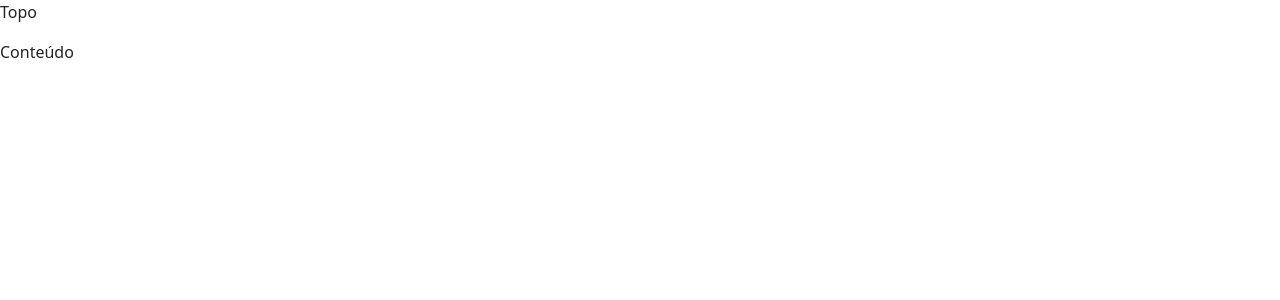
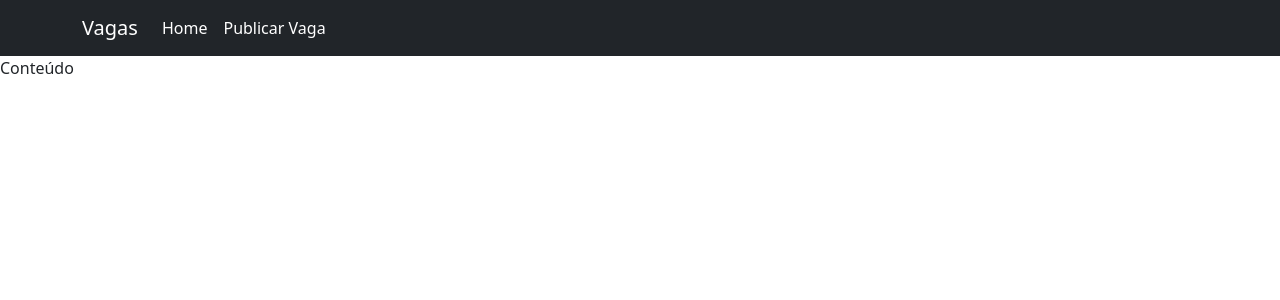
Before and after one commit to murilonicemento/vagas, a Vue app: page / in a window 1280 px wide. Shown: the top 300 px of the page. Built offline with nearby package versions, Linux system fonts and the light colour scheme.

Commit message:
style: custom Topo component

```diff
--- a/src/components/layouts/TopoComponent.vue
+++ b/src/components/layouts/TopoComponent.vue
@@ -1,5 +1,32 @@
 <template>
-  <div><p>Topo</p></div>
+  <nav class="navbar navbar-expand-lg navbar-dark bg-dark">
+    <div class="container">
+      <a class="navbar-brand" href="#">Vagas</a>
+      <button
+        class="navbar-toggler"
+        type="button"
+        data-bs-toggle="collapse"
+        data-bs-target="#navbarSupportedContent"
+        aria-controls="navbarSupportedContent"
+        aria-expanded="false"
+        aria-label="Toggle navigation"
+      >
+        <span class="navbar-toggler-icon"></span>
+      </button>
+      <div class="collapse navbar-collapse" id="navbarSupportedContent">
+        <ul class="navbar-nav me-auto mb-2 mb-lg-0">
+          <li class="nav-item">
+            <a class="nav-link active" aria-current="page" href="#">Home</a>
+          </li>
+          <li class="nav-item">
+            <a class="nav-link active" aria-current="page" href="#"
+              >Publicar Vaga</a
+            >
+          </li>
+        </ul>
+      </div>
+    </div>
+  </nav>
 </template>
 
 <script>
```
